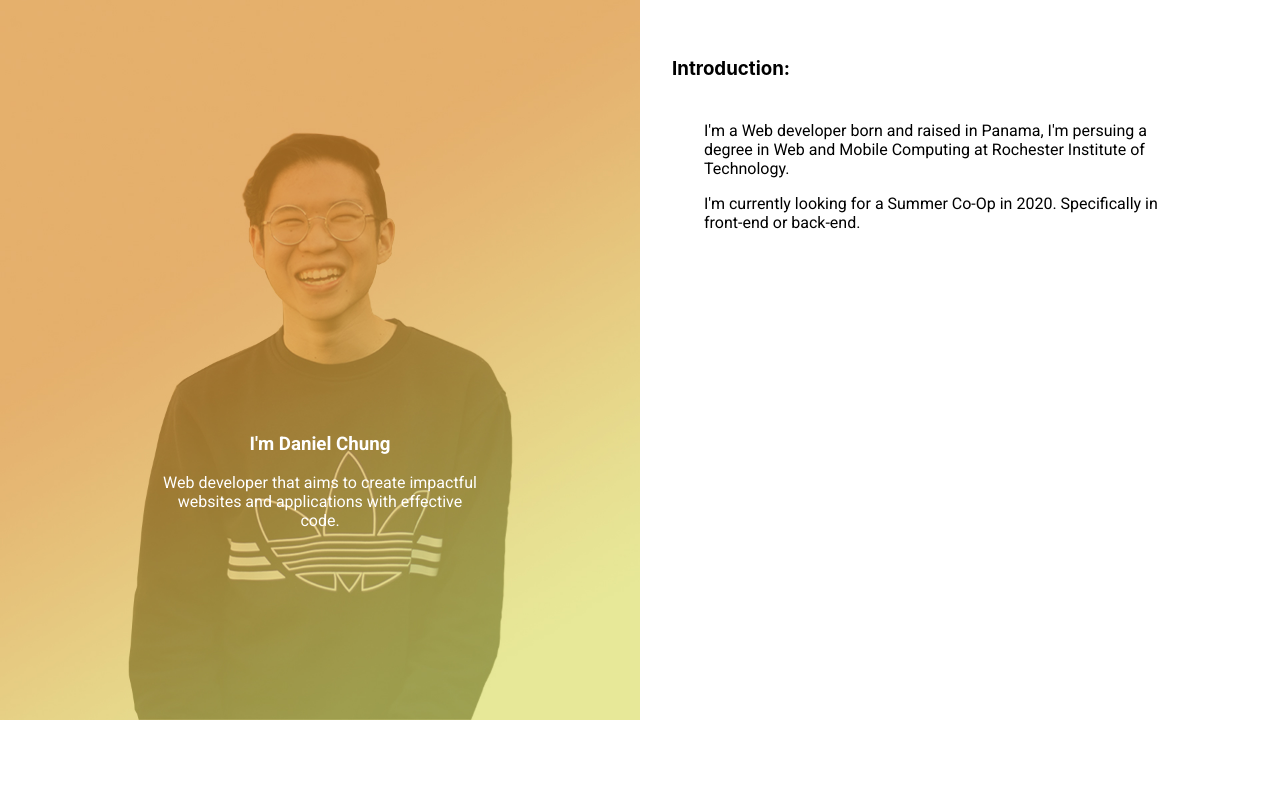
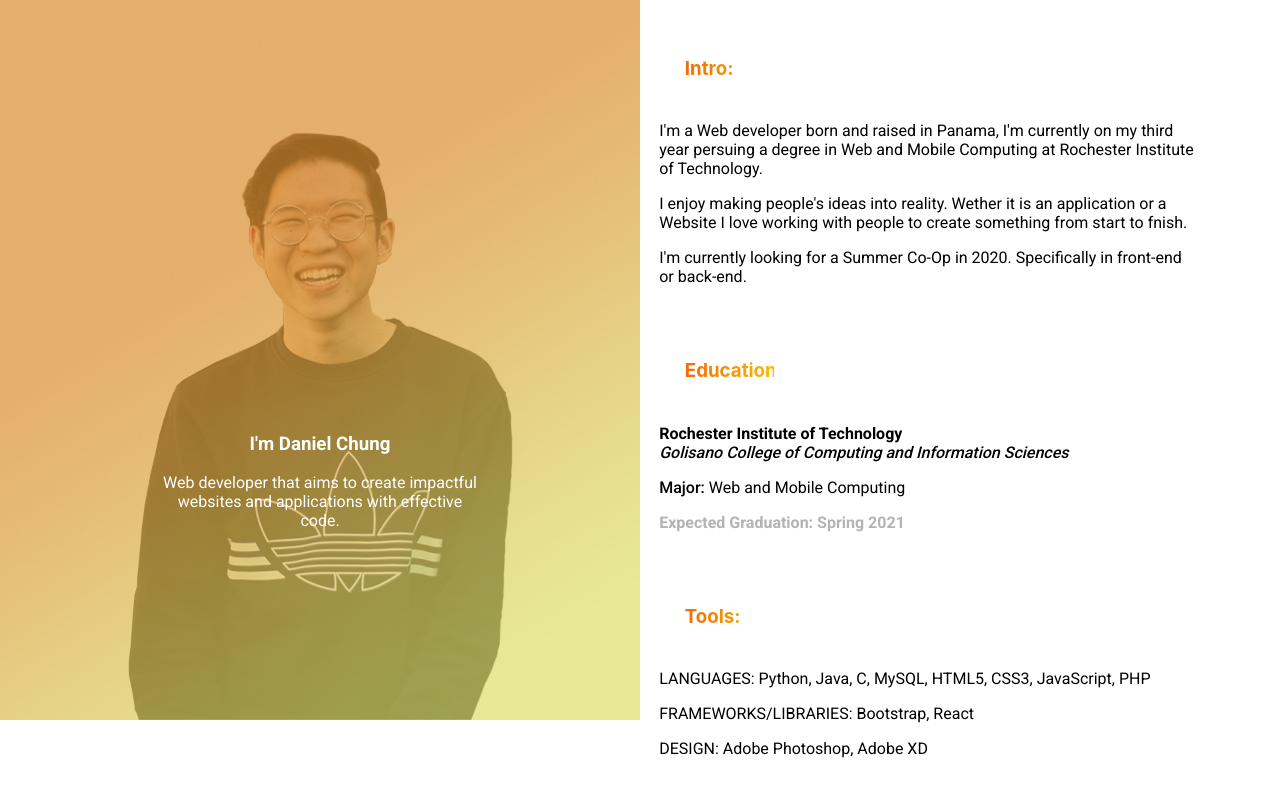
Before and after one commit to pikachungg/Resume_website, a React (Create React App) app: page / in a window 1280 px wide. Shown: the top 800 px of the page. Built offline with nearby package versions, Linux system fonts and the light colour scheme.

Commit message:
Almost finished Raw css
TODO: Transform to React components and etcs.

```diff
--- a/src/App.css
+++ b/src/App.css
@@ -8,7 +8,7 @@
 	height: 100vh;
 	float: left;
 	color: white;
-	position: relative;
+	position: fixed;
 	text-align: center;
 	overflow: hidden;
 }
@@ -43,14 +43,18 @@
 }
 
 .introduction h3{
-	margin-left: 5%;
+	margin-left: 7%;
+	width: 7vw;
 	float: left;
+	background: -webkit-linear-gradient(right, #F6BE00, #F76902);
+	-webkit-background-clip: text;
+  	-webkit-text-fill-color: transparent;
 }
 
 .div-content {
 	margin-top: 1%;
-	width: 60vh;
-	margin-left: 10%;
+	width: 67vh;
+	margin-left: 3%;
 	float: left;
 	font-family: 'Roboto', sans-serif;
 
@@ -61,3 +65,24 @@
 	content:"";
 	clear:both;
 }
+
+.college-name {
+	font-style: italic;
+	font-weight: 500;
+	margin: 0 0 0;
+}
+
+.university {
+	padding-top: 3%;
+	font-weight: 700;
+	margin: 0 0 0;
+}
+
+.major{
+	font-weight: 500;
+}
+
+.expected-graduation{
+	font-weight: 700;
+	color: rgb(179, 179, 179);
+}
--- a/src/App.js
+++ b/src/App.js
@@ -18,12 +18,42 @@ function App() {
 
 			<div className="right">
 				<div className="introduction">
-					<h3>Introduction: </h3>
+					<h3>Intro: </h3>
 					<div className="div-content">
-						<p>I'm a Web developer born and raised in Panama, I'm persuing a degree in Web and Mobile Computing at Rochester Institute of Technology.</p>
+						<p>I'm a Web developer born and raised in Panama, I'm currently on my third year persuing a degree in Web and Mobile Computing at Rochester Institute of Technology.</p>
+						<p>I enjoy making people's ideas into reality. Wether it is an application or a Website I love working with people to create something from start to fnish.</p>
 						<p>I'm currently looking for a Summer Co-Op in 2020. Specifically in front-end or back-end.</p>
 					</div>
 				</div>
+
+				<div className="introduction">
+					<h3>Education: </h3>
+					<div className="div-content">
+						<p className="university">Rochester Institute of Technology</p>
+						<p className="college-name">Golisano College of Computing and Information Sciences</p>
+						<p><span className="major">Major:</span> Web and Mobile Computing</p>
+						<p className="expected-graduation">Expected Graduation: Spring 2021</p>
+					</div>
+				</div>
+
+				<div className="introduction">
+					<h3>Tools: </h3>
+					<div className="div-content">
+						<p>LANGUAGES: Python, Java, C, MySQL, HTML5, CSS3, JavaScript, PHP</p>
+						<p>FRAMEWORKS/LIBRARIES: Bootstrap, React</p>
+						<p>DESIGN: Adobe Photoshop, Adobe XD</p>
+					</div>
+				</div>
+
+				<div className="introduction">
+					<h3>Work: </h3>
+					<div className="div-content">
+						<p>LANGUAGES: Python, Java, C, MySQL, HTML5, CSS3, JavaScript, PHP</p>
+						<p>FRAMEWORKS/LIBRARIES: Bootstrap, React</p>
+						<p>DESIGN: Adobe Photoshop, Adobe XD</p>
+					</div>
+				</div>
+
 			</div>
 
 		</div>
```
